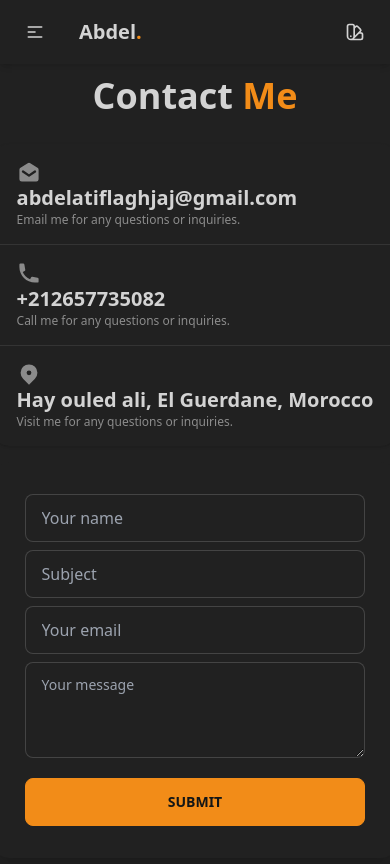
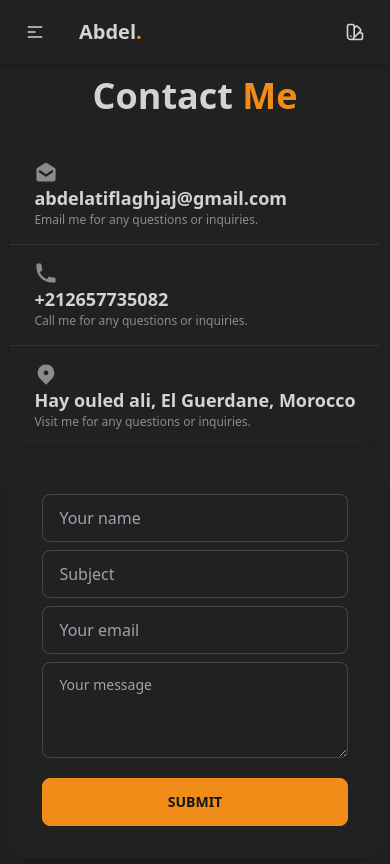
Before and after one commit to abdellatif-laghjaj/vue-portfolio, a Vue app: page /contact in a window 390 px wide. Shown: the top 864 px of the page. Built offline with nearby package versions, Linux system fonts and the light colour scheme.

Commit message:
reduce font size for mobile devices

```diff
--- a/src/views/Contact.vue
+++ b/src/views/Contact.vue
@@ -19,7 +19,7 @@
                         clip-rule="evenodd"></path>
                 </svg>
               </div>
-              <div class="stat-value text-xl">abdelatiflaghjaj@gmail.com</div>
+              <div class="stat-value text-lg sm:text-xl">abdelatiflaghjaj@gmail.com</div>
               <div class="stat-desc">
                 Email me for any questions or inquiries.
               </div>
@@ -32,7 +32,7 @@
                       d="M2 3a1 1 0 011-1h2.153a1 1 0 01.986.836l.74 4.435a1 1 0 01-.54 1.06l-1.548.773a11.037 11.037 0 006.105 6.105l.774-1.548a1 1 0 011.059-.54l4.435.74a1 1 0 01.836.986V17a1 1 0 01-1 1h-2C7.82 18 2 12.18 2 5V3z"></path>
                 </svg>
               </div>
-              <div class="stat-value text-xl">+212657735082</div>
+              <div class="stat-value text-lg sm:text-xl">+212657735082</div>
               <div class="stat-desc">
                 Call me for any questions or inquiries.
               </div>
@@ -46,7 +46,7 @@
                         clip-rule="evenodd"></path>
                 </svg>
               </div>
-              <div class="stat-value text-xl">Hay ouled ali, El Guerdane, Morocco</div>
+              <div class="stat-value text-lg sm:text-xl">Hay ouled ali, El Guerdane, Morocco</div>
               <div class="stat-desc">
                 Visit me for any questions or inquiries.
               </div>
```
